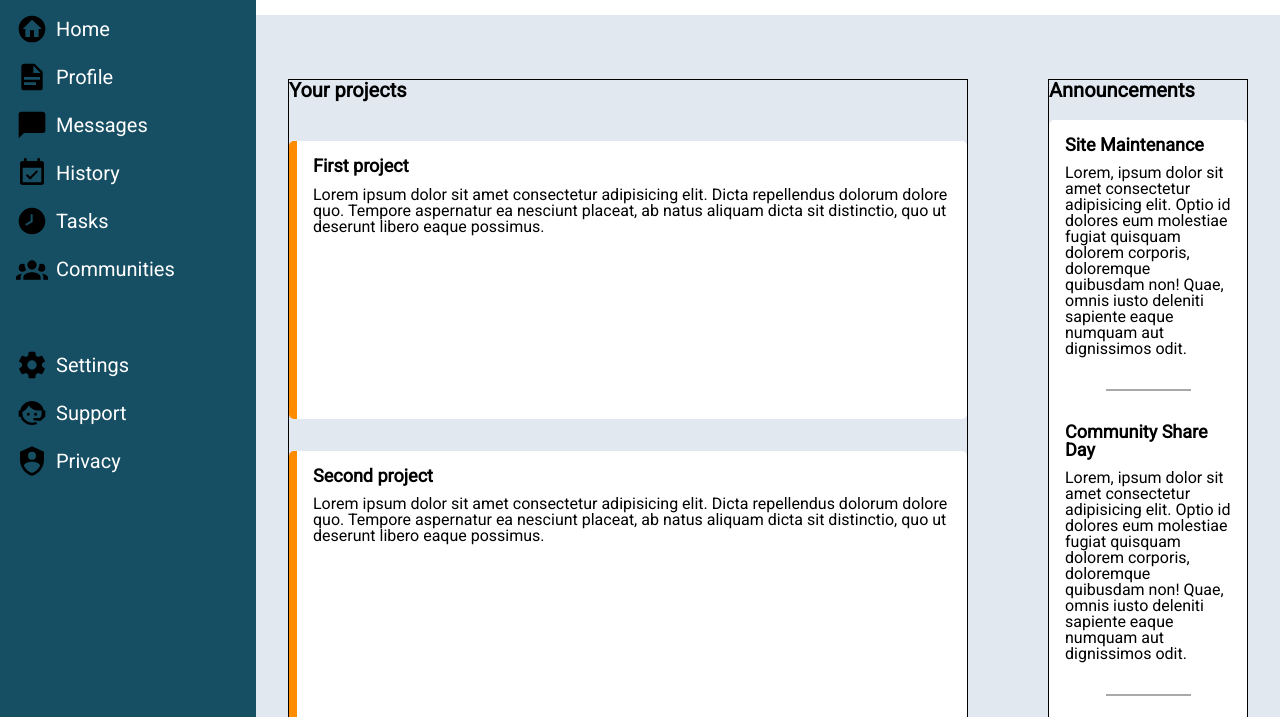
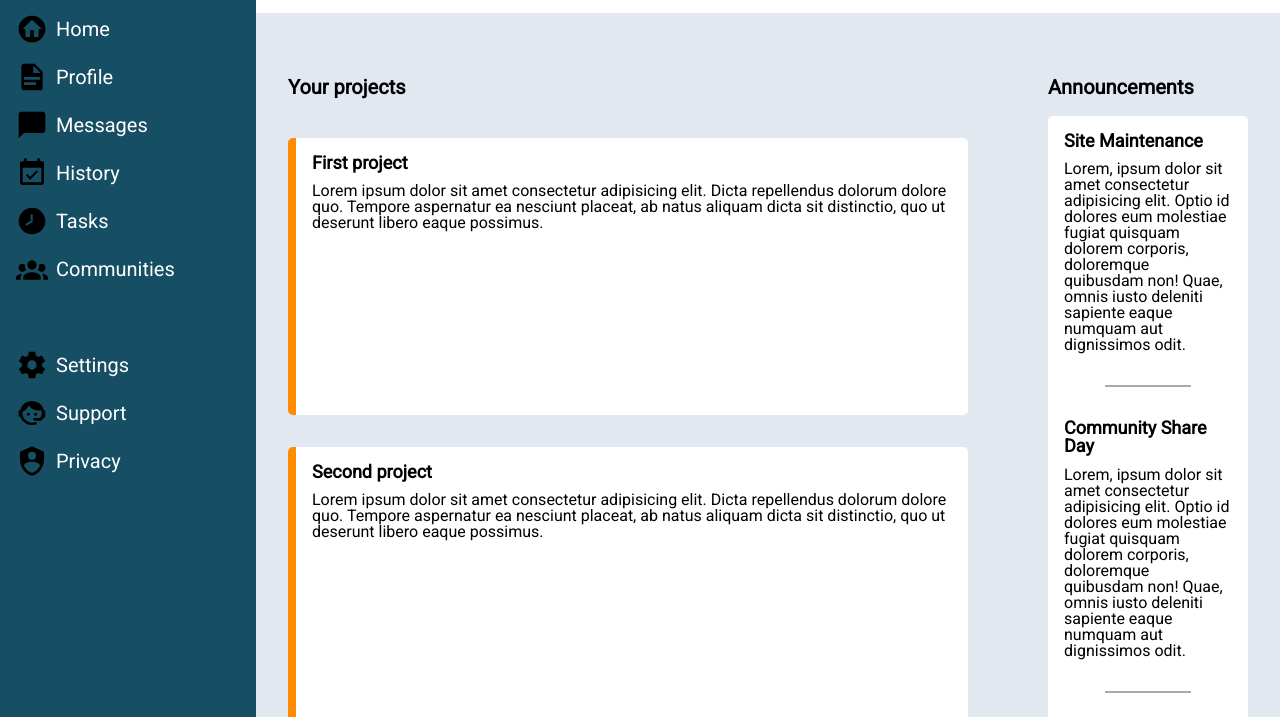
Before and after one commit to dotocan1/admin-dashboard, a plain HTML site: page index.html in a window 1280 px wide. Shown: the part 83-800 px from the top of the page. Drawn offline with Linux system fonts and the light colour scheme.

Commit message:
im done, i dont want to do this anymore

```diff
--- a/styles.css
+++ b/styles.css
@@ -2,13 +2,17 @@ body {
     font-family: 'Roboto', sans-serif;
 }
 
+body, html{
+    height: 100%;
+}
+
 #main-grid-container {
     display: grid;
-    /* border: 1px solid black; */
     grid-template-columns: 1fr 3fr 1fr;
     grid-template-rows: 0.1fr 1fr 1fr;
     background-color: #e2e8f0;
     align-content: stretch;
+    height: 100%;
 }
 
 #header {
@@ -108,7 +112,6 @@ body {
     grid-row-end: 2;
     grid-template-columns: 1fr;
     grid-template-rows: 0.1fr 3fr;
-    border: 1px solid;
 }
 
 #announcements-blocks {
@@ -137,7 +140,6 @@ body {
     grid-column-end: 3;
     grid-row-start: 1;
     grid-row-end: 3;
-    border: 1px solid;
 }
 
 #your-projects-blocks {
```
